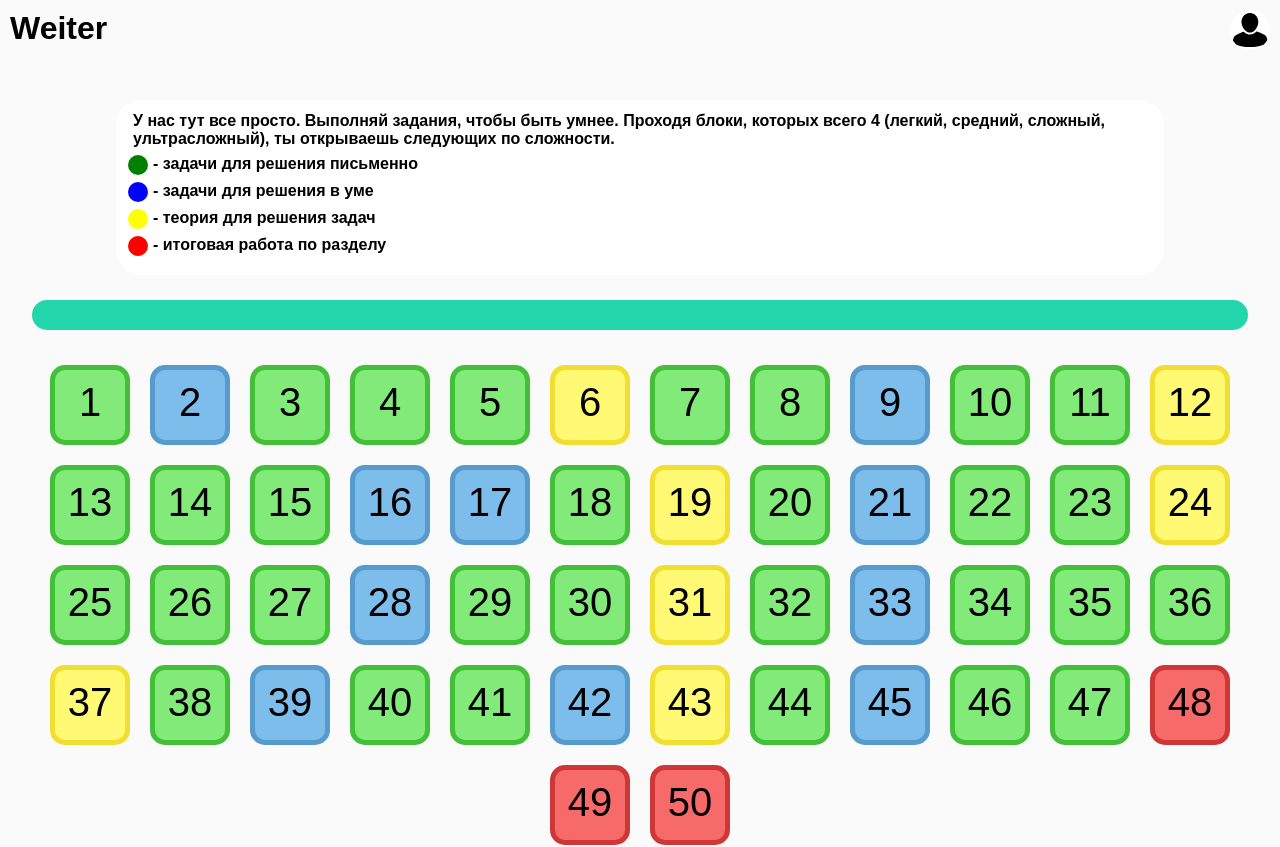
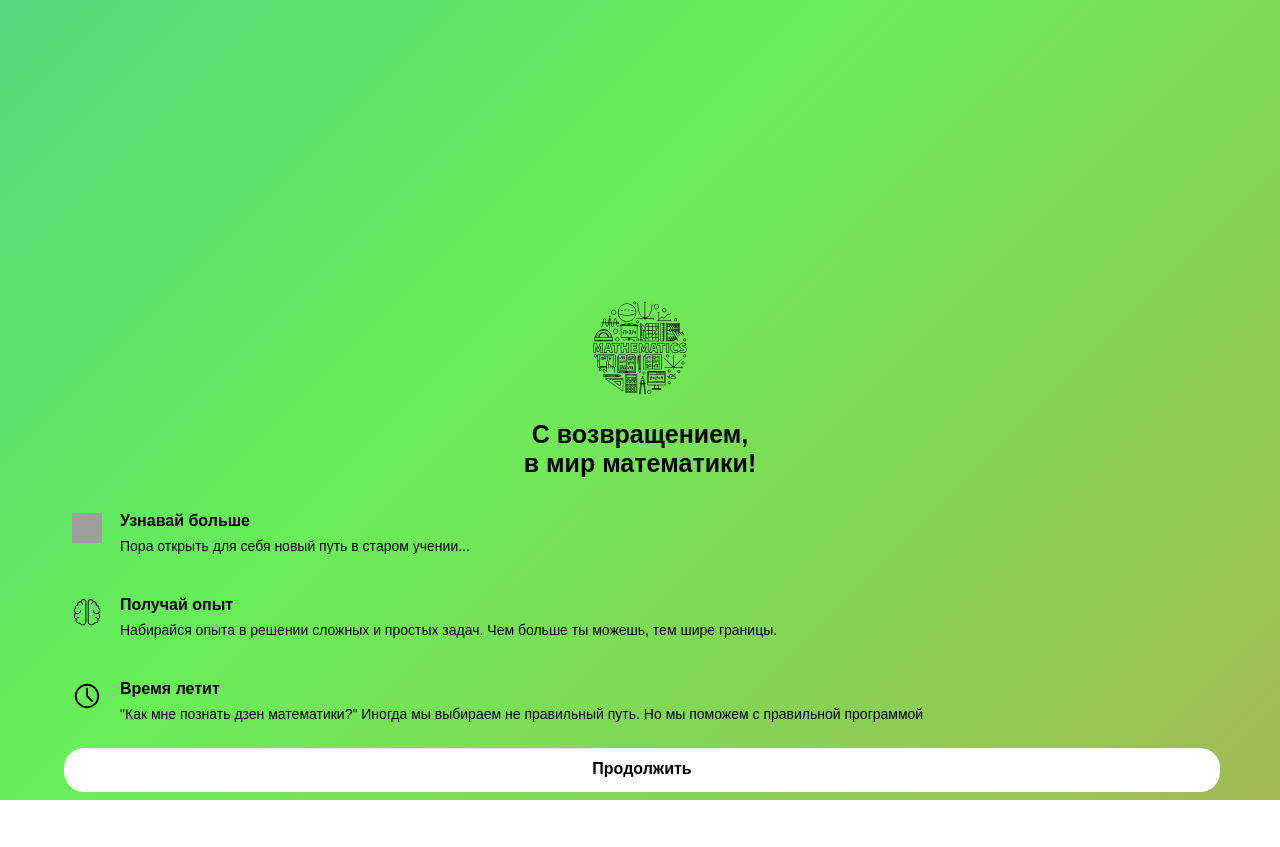
Before and after one commit to LfybkRF/schoolapp, a React (Create React App) app: page / in a window 1280 px wide. Shown: the top 847 px of the page. After the commit the page ends 800 px from the top, so only its background shows below. Built offline with nearby package versions, Linux system fonts and the light colour scheme; grey boxes are pictures that could not be loaded.

Commit message:
fix navigation

```diff
--- a/src/App.jsx
+++ b/src/App.jsx
@@ -14,8 +14,8 @@ const App = () => {
   return (
       <main>
               <Routes>
-                <Route path='/intro' element={<Intro/>}/>
-                <Route path='/' element={<Home/>}/>
+                <Route path='/' element={<Intro/>}/>
+                <Route path='/home' element={<Home/>}/>
                 <Route path='/user' element={<User/>}/>
                 <Route path='/card' element={<Card/>}/>
 
--- a/src/panels/card.js
+++ b/src/panels/card.js
@@ -1,5 +1,5 @@
 import { Link} from 'react-router-dom';
-import logo from '../img/logo.svg';
+import arrow_left from '../img/arrow_left.svg';
 import './style.css';
 
 
@@ -8,8 +8,8 @@ const Card = () => {
   return (
     <div className='user'>
         <header style={{display:'flex',position:'fixed', height:'50px', width:'100%'}}>
-            <Link to={'/'} style={{position:'absolute'}}>
-                <img style={{margin: '10px', backgroundColor:'white', borderRadius:45}} src={logo} width={40} height={40} alt='yes'/>
+            <Link to={'/home'} style={{position:'absolute'}}>
+                <img style={{margin: '10px', backgroundColor:'white', borderRadius:45}} src={arrow_left} width={40} height={40} alt='yes'/>
             </Link>
         </header>
         <div className="container"style={{backgroundColor:'white'}}>
--- a/src/panels/intro.js
+++ b/src/panels/intro.js
@@ -41,7 +41,7 @@ const Intro = () => {
           </div>
         </div>
 
-          <Link to='/' style={{width:'100%', height:'40px', textDecoration:'none'}}>
+          <Link to='/home' style={{width:'100%', height:'40px', textDecoration:'none'}}>
             <div style={{marginTop:'10px', width:'100%', height:'40px', padding:'2px'}} className='button' >
               <p style={{margin:'10px'}}>Продолжить</p>
             </div>
--- a/src/panels/user.js
+++ b/src/panels/user.js
@@ -1,5 +1,5 @@
 import { Link} from 'react-router-dom';
-import logo from '../img/logo.svg';
+import arrow_left from '../img/arrow_left.svg';
 import './style.css';
 
 
@@ -8,8 +8,8 @@ const User = () => {
   return (
     <div className='user'>
         <header style={{display:'flex',position:'fixed', height:'50px', width:'100%', backgroundColor:'#fafafa'}}>
-            <Link to={'/'} style={{position:'absolute'}}>
-                <img style={{margin: '10px', backgroundColor:'white', borderRadius:45}} src={logo} width={40} height={40} alt='yes'/>
+            <Link to={'/home'} style={{position:'absolute'}}>
+                <img style={{margin: '10px', backgroundColor:'white', borderRadius:45}} src={arrow_left} width={40} height={40} alt='yes'/>
             </Link>
             <h1 style={{margin:'10px auto'}}>Профиль</h1>
         </header>
```
Also changed, not shown: src/img/arrow_left.svg.
